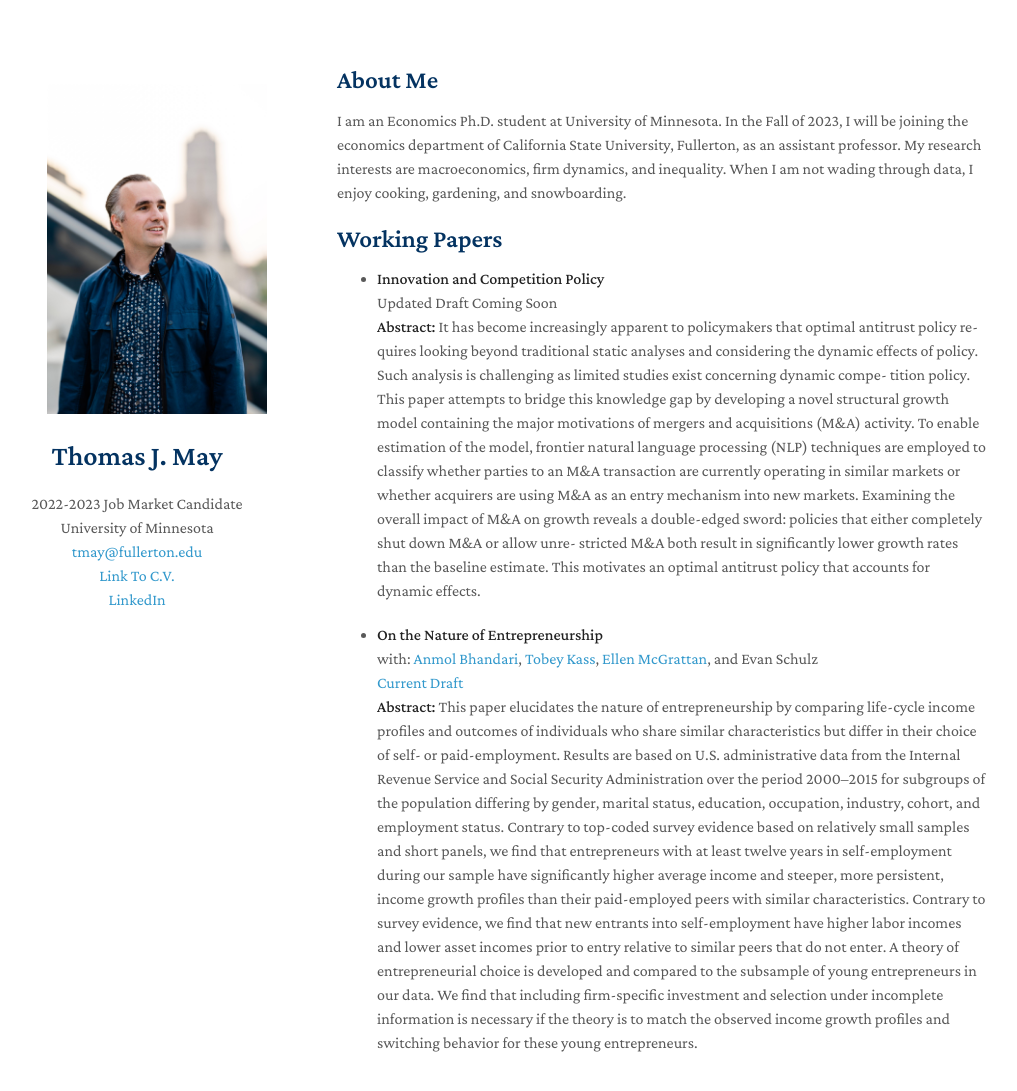
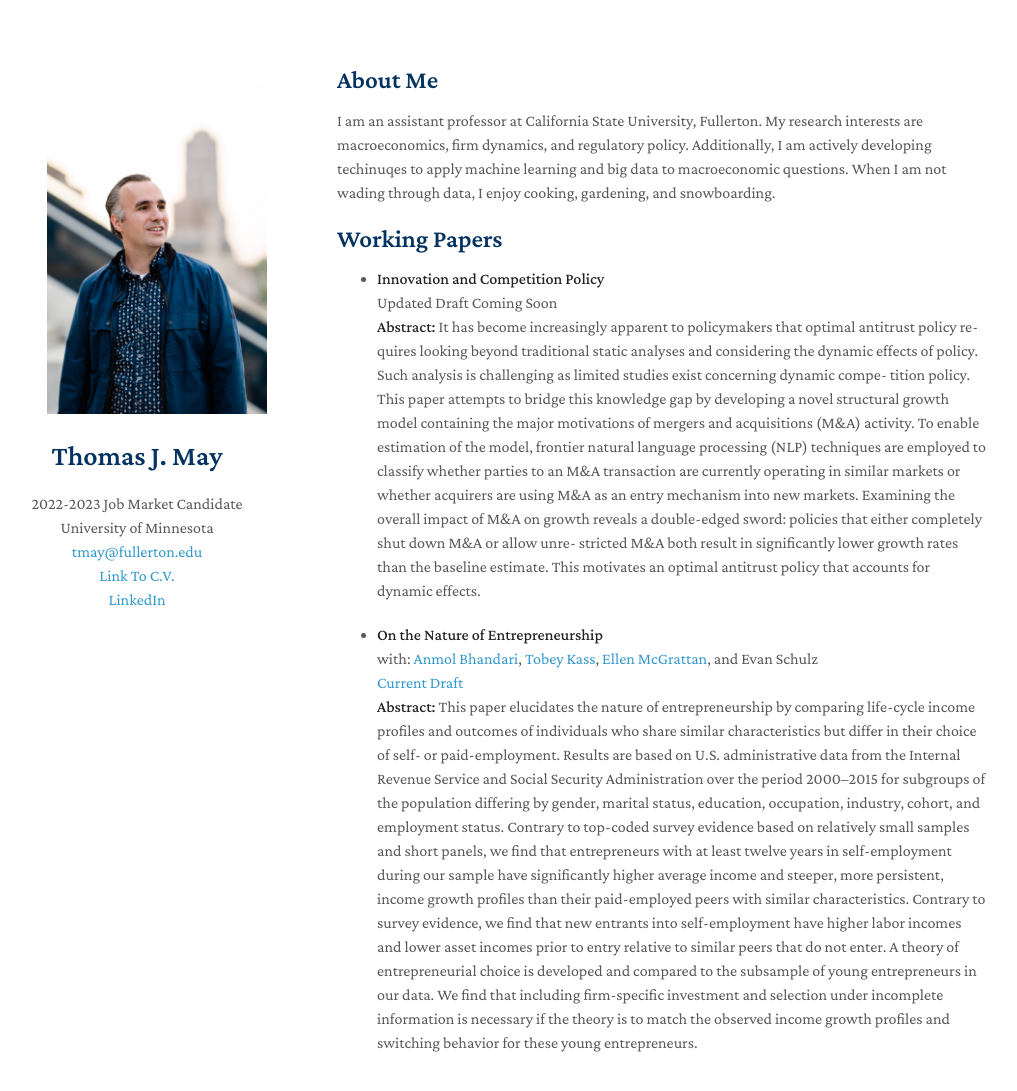
Before and after one commit to MayEcon/mayecon.github.io, a Jekyll site: the page built from index.md, in a window 1280 px wide and 1149 px high. Shown: the top 1091 px of the window, without its empty margins (133-1150 px from the left). Built offline with Jekyll 4.4.1, drawn with Linux system fonts in a browser that asks for light colours; nearby versions of some CDN libraries; a style sheet for code colours, icons or effects is not loaded; our own code applies the rules of GitHub Pages for plain Markdown files.

Commit message:
Update index.md

```diff
--- a/index.md
+++ b/index.md
@@ -4,7 +4,7 @@ layout: homepage
 
 ## About Me
 
-I am an Economics Ph.D. student at University of Minnesota. In the Fall of 2023, I will be joining the economics department of California State University, Fullerton, as an assistant professor. My research interests are macroeconomics, firm dynamics, and inequality. When I am not wading through data, I enjoy cooking, gardening, and snowboarding.
+I am an assistant professor at California State University, Fullerton. My research interests are macroeconomics, firm dynamics, and regulatory policy. Additionally, I am actively developing techinuqes to apply machine learning and big data to macroeconomic questions. When I am not wading through data, I enjoy cooking, gardening, and snowboarding.
 
 
 ## Working Papers
```
